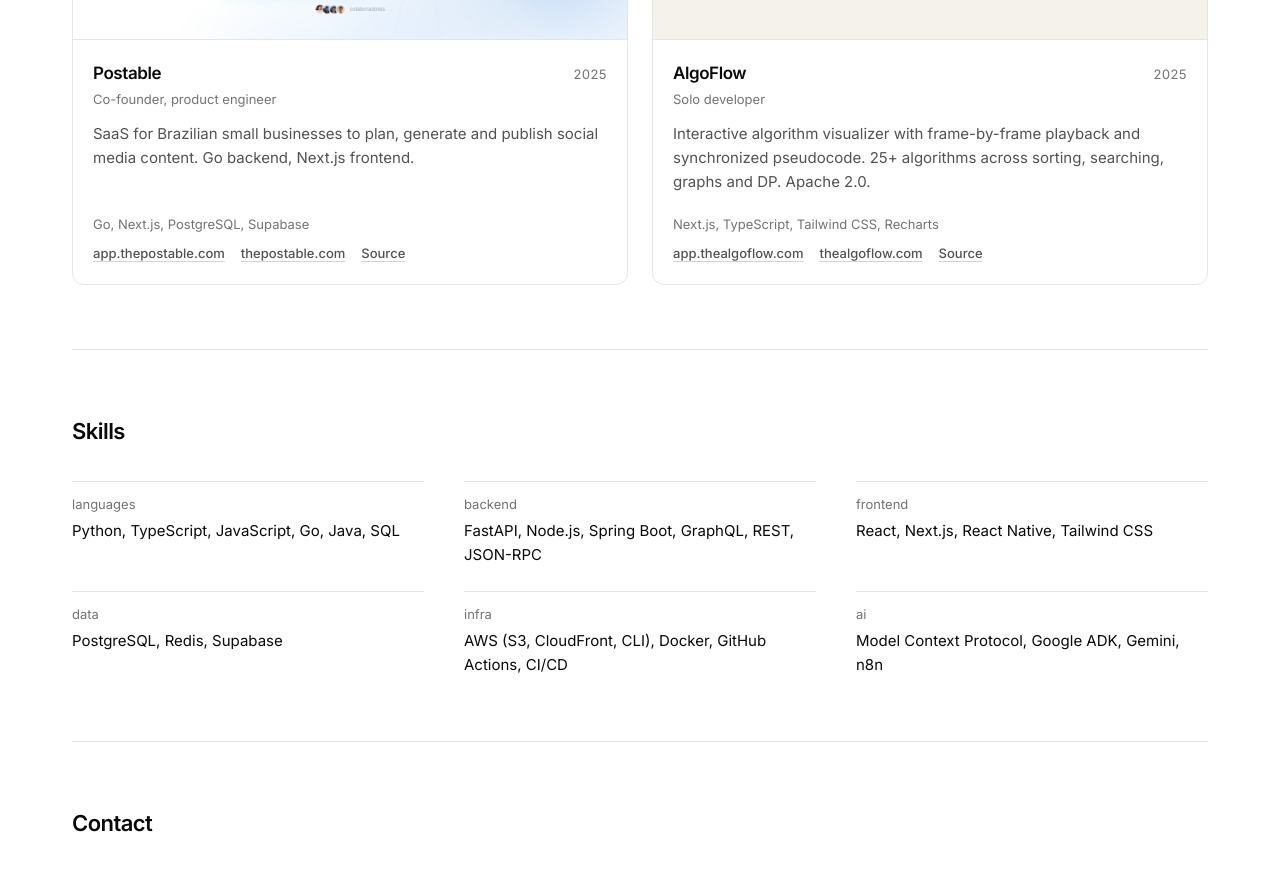
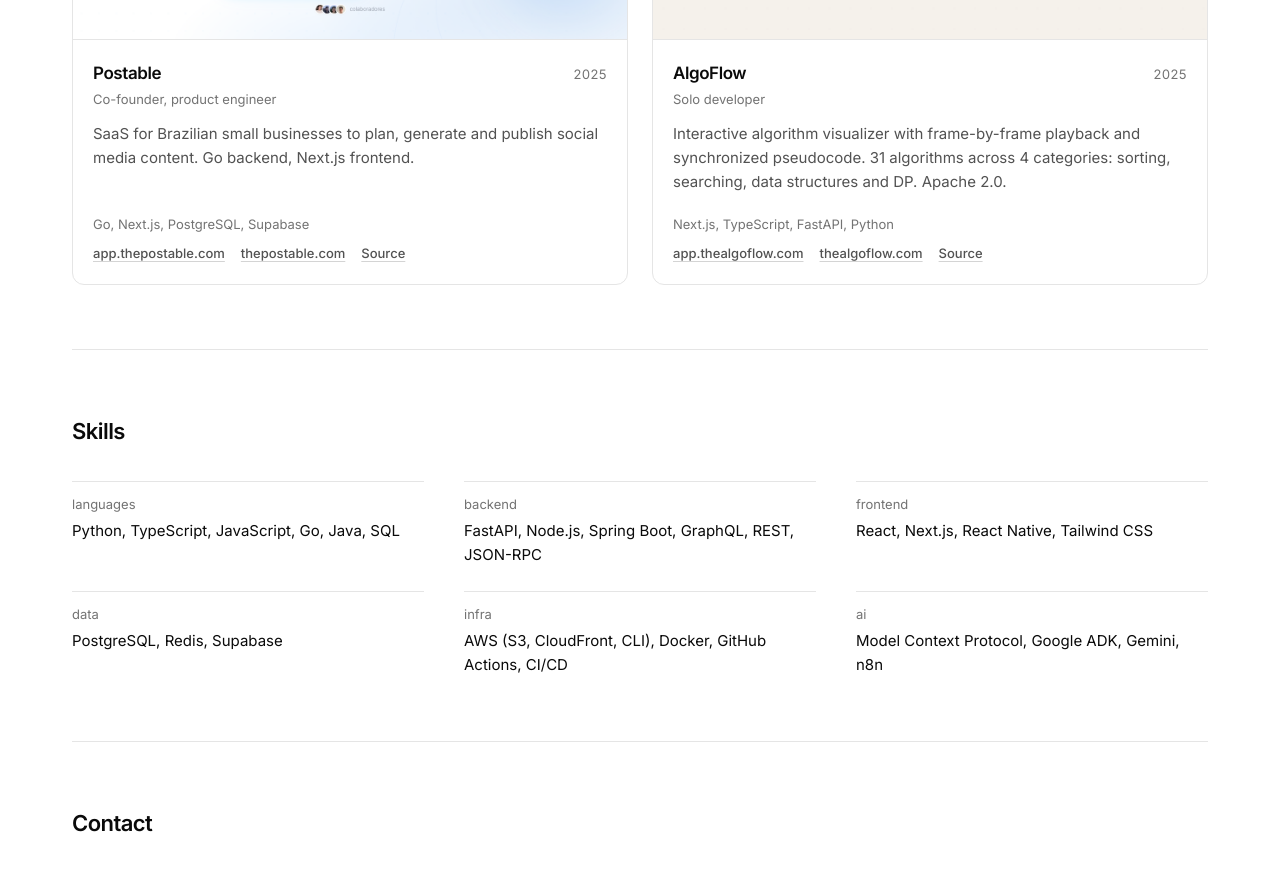
Before and after one commit to leo-stuart/portfolio, a Next.js app in the folder site/: page / in a window 1280 px wide. Shown: the part 4600-5471 px from the top of the page. Built offline with nearby package versions, Linux system fonts and the light colour scheme.

Commit message:
content(algoflow): accurate algorithm/language counts, add FastAPI backend

```diff
--- a/site/src/data/content.ts
+++ b/site/src/data/content.ts
@@ -143,7 +143,7 @@
   behold: ['Python', 'FastAPI', 'GraphQL', 'Shopify', 'Google ADK', 'Gemini 2.0 Flash', 'MCP'],
   sofia: ['Python', 'FastAPI', 'Google ADK', 'Gemini 2.5 Flash', 'AP2', 'Node.js', 'PostgreSQL', 'Docker'],
   postable: ['Go', 'Next.js', 'PostgreSQL', 'Supabase', 'Stripe', 'Docker'],
-  algoflow: ['Next.js', 'TypeScript', 'Tailwind CSS', 'Recharts'],
+  algoflow: ['Next.js', 'TypeScript', 'FastAPI', 'Python', 'Tailwind CSS', 'Recharts'],
 };
 
 const SKILLS = {
@@ -353,8 +353,8 @@
           period: '2025',
           role: 'Solo developer',
           summary:
-            'Interactive algorithm visualizer with frame-by-frame playback and synchronized pseudocode. 25+ algorithms across sorting, searching, graphs and DP. Apache 2.0.',
-          highlights: ['200+ users.'],
+            'Interactive algorithm visualizer with frame-by-frame playback and synchronized pseudocode. 31 algorithms across 4 categories: sorting, searching, data structures and DP. Apache 2.0.',
+          highlights: ['FastAPI backend for step-by-step code execution in 8 languages.', '200+ users.'],
           tech: TECH.algoflow,
           links: PROJECT_LINKS.algoflow,
           image: '/projects/algoflow.png',
@@ -592,8 +592,8 @@
           period: '2025',
           role: 'Desenvolvedor solo',
           summary:
-            'Visualizador interativo de algoritmos com reprodução quadro a quadro e pseudocódigo sincronizado. 25+ algoritmos de ordenação, busca, grafos e PD. Apache 2.0.',
-          highlights: ['200+ usuários.'],
+            'Visualizador interativo de algoritmos com reprodução quadro a quadro e pseudocódigo sincronizado. 31 algoritmos em 4 categorias: ordenação, busca, estruturas de dados e PD. Apache 2.0.',
+          highlights: ['Backend em FastAPI com execução de código passo a passo em 8 linguagens.', '200+ usuários.'],
           tech: TECH.algoflow,
           links: PROJECT_LINKS.algoflow,
           image: '/projects/algoflow.png',
```
